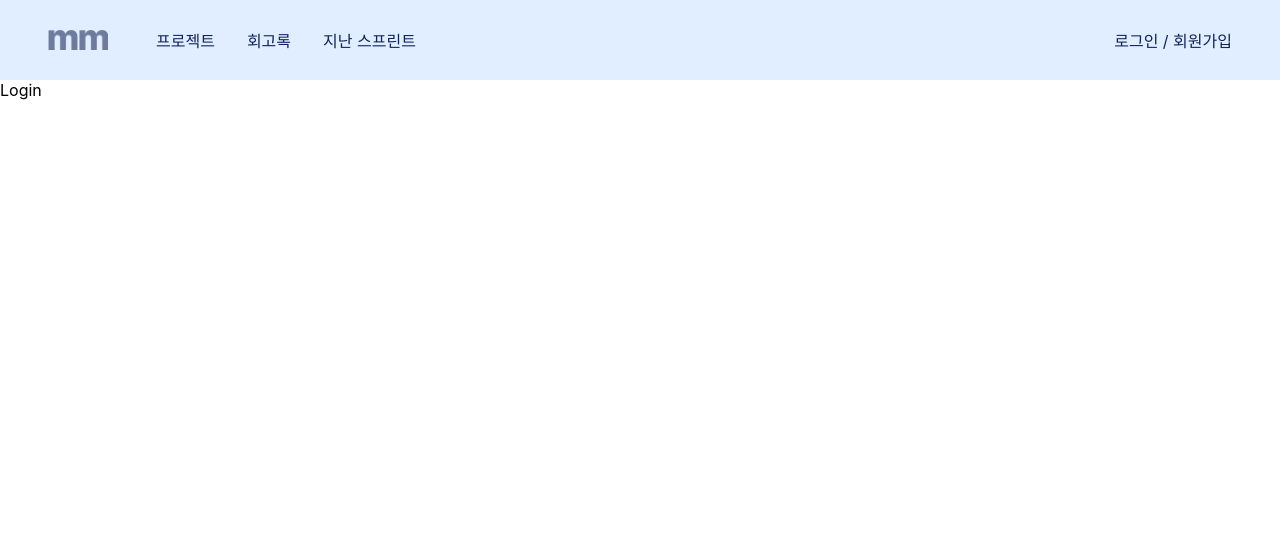
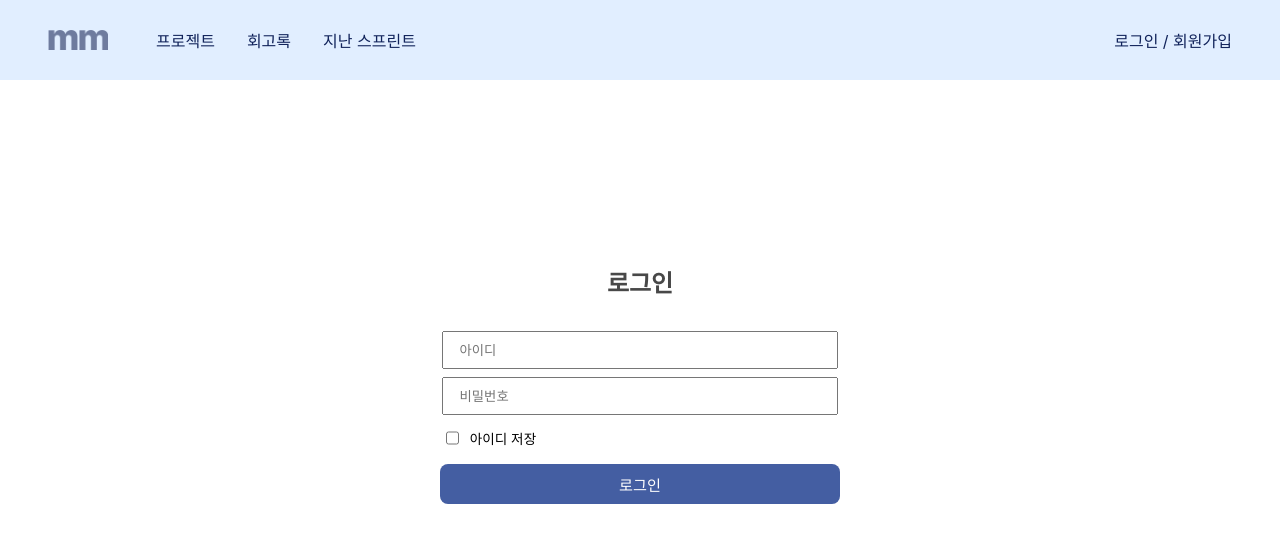
Before and after one commit to jnu-sf-engineering/frontend, a React (Create React App) app: page /login in a window 1280 px wide. Shown: the top 542 px of the page. Built offline with nearby package versions, Linux system fonts and the light colour scheme.

Commit message:
feat: 로그인 ui 구현

```diff
--- a/src/pages/Login.tsx
+++ b/src/pages/Login.tsx
@@ -1,9 +1,114 @@
-import React from 'react'
+import styled from '@emotion/styled'
+import React, { useEffect, useState } from 'react'
 
 const Login = () => {
+
+  const [id, setId] = useState('')
+  const [pw, setPw] = useState('')
+  const [isCheck, setIsCheck] = useState(false)
+
+  useEffect(() => {
+    const savedId = localStorage.getItem('savedId')
+    if (savedId) {
+      setId(savedId)
+      setIsCheck(true)
+    }
+  }, [])
+
+  const handleIdChange = (e: React.ChangeEvent<HTMLInputElement>) => {
+    const filteredValue = e.target.value.replace(/[^a-zA-Z]/g, '');
+    setId(filteredValue);
+  }
+
+  const handlePwChange = (e: React.ChangeEvent<HTMLInputElement>) => {
+    const filteredValue = e.target.value.replace(/[^a-zA-Z]/g, '');
+    setPw(filteredValue);
+  }
+
+  const handleCheckboxChange = (e: React.ChangeEvent<HTMLInputElement>) => {
+    setIsCheck(e.target.checked)
+  }
+
+  const handleLoginSubmit = (e: React.MouseEvent<HTMLButtonElement>) => {
+    e.preventDefault()
+
+    if (isCheck) {
+      localStorage.setItem('savedId', id)
+    } else {
+      localStorage.removeItem('savedId')
+    }
+
+    // 로그인 통신 추가 필요
+  }
+
   return (
-    <div>Login</div>
+    <LoginWrapper>
+        <Title>로그인</Title>
+        <Input type='text' placeholder='아이디' value={id} onChange={handleIdChange} />
+        <Input type='password' placeholder='비밀번호' required value={pw} onChange={handlePwChange} />
+        <Options>
+          <Checkbox type='checkbox' checked={isCheck} onChange={handleCheckboxChange} />
+          <CheckboxLabel>아이디 저장</CheckboxLabel>
+        </Options>
+        <Button onClick={handleLoginSubmit}>로그인</Button>
+    </LoginWrapper>
   )
 }
 
+const LoginWrapper = styled.div`
+    display: flex;
+    flex-direction: column;
+    justify-content: center;
+    align-items: center;
+    width: 100%;
+    height: calc(100vh - 13rem);
+`
+
+const Title = styled.div`
+  font-size: 1.5rem;
+  padding: 2rem;
+  color: #484848;
+  font-weight: 600;
+`
+
+const Input = styled.input`
+  width: 24.8rem;
+  margin-bottom: 0.5rem;
+  outline: none;
+  padding: 0.6rem 1rem;
+  box-sizing: border-box;
+`
+
+const Options = styled.div`
+  display: flex;
+  flex-direction: row;
+  justify-content: flex-start;
+  width: 25rem;
+  padding-top: 0.3rem;
+  padding-left: 0.2rem;
+`
+const Checkbox = styled.input`
+  margin-right: 0.7rem;
+`
+
+const CheckboxLabel = styled.label`
+  font-size: 0.85rem;
+  display: flex;
+  align-items: center;
+`
+
+const Button = styled.button`
+  display: flex;
+  justify-content: center;
+  align-items: center;
+  background-color: #445EA2;
+  color: #ffffff;
+  width: 25rem;
+  border-radius: 0.5rem;
+  height: 2.5rem;
+  margin: 1rem;
+  border: none;
+  font-size: 0.95rem;
+`
+
 export default Login
--- a/src/pages/Yunn.tsx
+++ b/src/pages/Yunn.tsx
@@ -3,7 +3,6 @@ import MarkdownViewer from "../components/MarkdownViewer";
 import ProjectList from "../components/ProjectList";
 import styled from "@emotion/styled";
 import ProjectCreateModal from "../components/ProjectCreateModal";
-import NavBar from "../components/NavBar";
 
 const Yunn = () => {
   const mdText = '# 안녕하세요'
@@ -20,7 +19,6 @@ const Yunn = () => {
   }
   return (
     <>
-      <NavBar />
       <Btn onClick={handleCreateProject}>버튼</Btn>
       <ProjectCreateModal isOpen={isModalOpen} onClose={handleModalClose} />
       <ProjectList />
```
